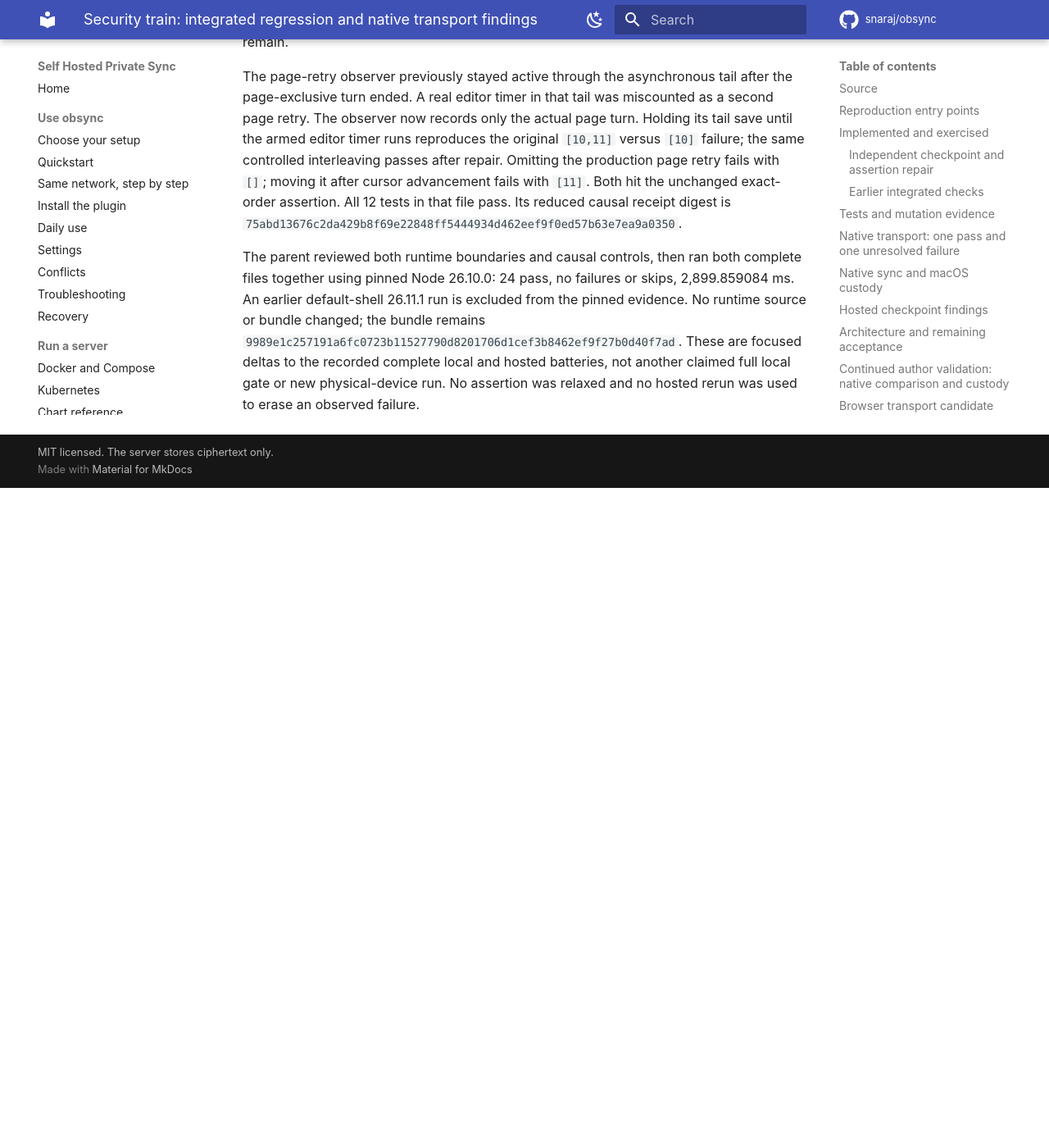
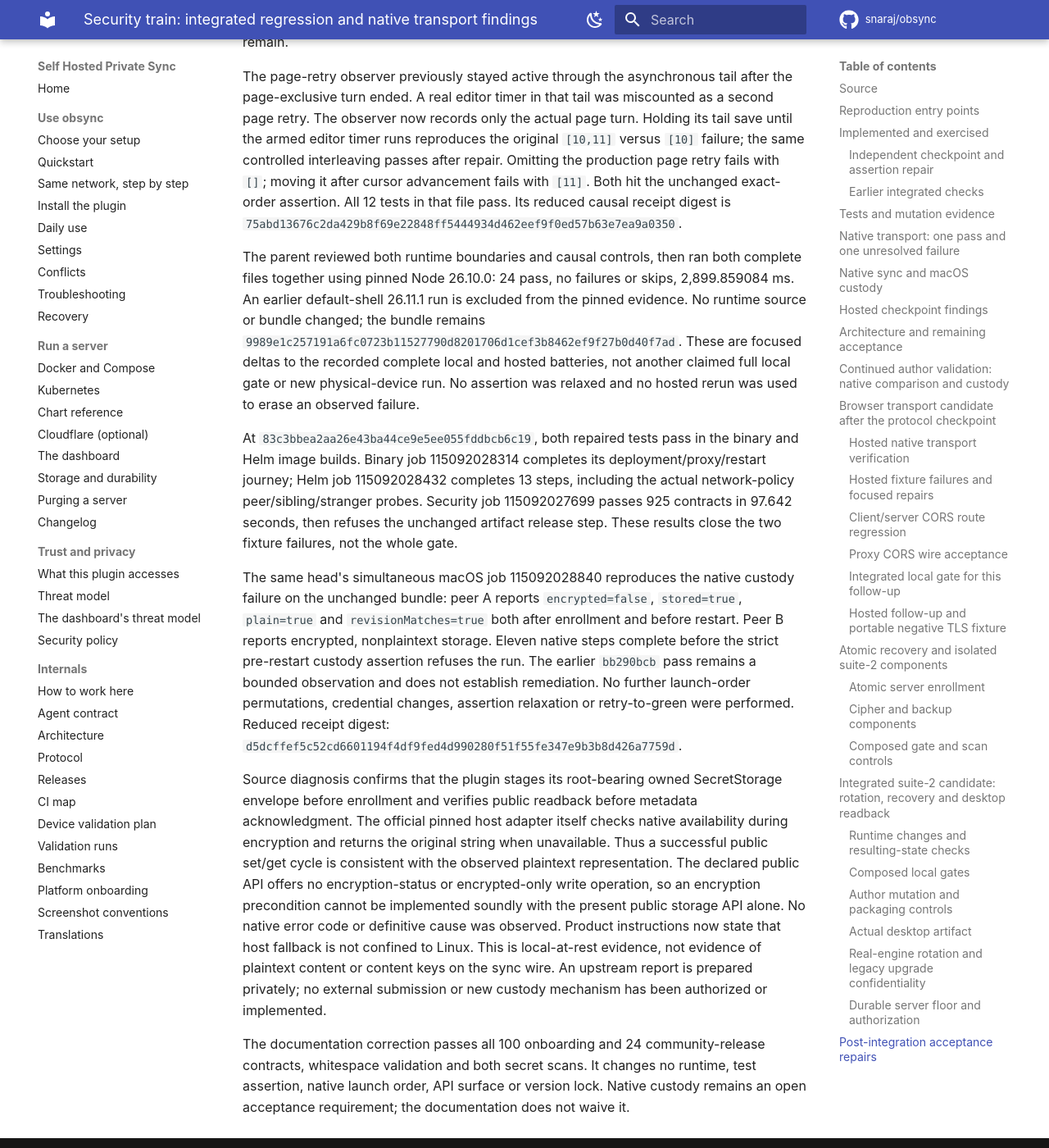
Before and after one commit to snaraj/obsync, an MkDocs documentation site: the page built from docs/validation-runs/2026-10-12-security-train.md, in a window 1280 px wide and 1400 px high, scrolled down 38027 px. Shown: the whole window at 82% size. Built offline with MkDocs 1.6.1 and Material for MkDocs 9.7.7, drawn with Linux system fonts in a browser that asks for light colours; comment, search, counter and statistics services are not loaded; before the commit the page ends 38622 px from its top, so only the background shows below that.

Commit message:
Document recurring native SecretStorage encryption failure
The simultaneous macOS journey at 83c3bbea reproduced plaintext local secret
storage despite valid public readback and matching metadata revisions. The
previous bounded pass did not resolve the host limitation; Linux-only warning
wording was incomplete and could imply readback proved encryption on disk.

1. Explain host plaintext fallback on macOS and Linux separately from
   content encryption over the sync protocol.
2. Distinguish missing/failed public storage operations and pin refusals
   from native encryption availability, which the public API does not expose.
3. Record the current failed native custody observation, the successful
   restore/retry fixture repairs, and the unchanged acceptance requirements.

All 100 onboarding and 24 community-release contracts pass. Whitespace and
both secret scans pass. Read-only source diagnosis confirms that the native
adapter can return plaintext while the public set/get contract succeeds.
No native rerun, credential change, launch-order change, weaker assertion,
runtime change or new storage mechanism. An upstream report is prepared
privately; external submission remains an owner decision.

Accounting: +59/-7 across four documentation files. Part of #344.

- GPT-6

```diff
--- a/docs/community-plugin.md
+++ b/docs/community-plugin.md
@@ -65,6 +65,13 @@
 Obsidian's own [storage guide](https://docs.obsidian.md/plugins/guides/secret-storage)
 describes the storage itself.
 
+That API does not report whether the host encrypted an entry. If native
+encryption is unavailable, Obsidian can accept and read back an entry while
+storing it unencrypted. This has been observed on macOS as well as Linux.
+Successful sync and credential readback do not prove encryption on disk;
+obsync cannot detect this host fallback through the public API. This is
+separate from the encryption of content sent to the sync server.
+
 **On Linux**, that storage is only as strong as your desktop's keyring, such as
 GNOME Keyring or KWallet. Without one, as on a minimal window manager or in a
 container, Obsidian still accepts the keys and keeps them unencrypted (seen
@@ -75,8 +82,9 @@
 [On Linux, the keys may not be in a keyring](troubleshooting.md#on-linux-the-keys-may-not-be-in-a-keyring)
 says what to do.
 
-If secret storage is unavailable or cannot be verified, sync stops with an
-error, and nothing is sent or changed. Then:
+If the secret-storage API is missing, a read or write fails, or the owned entry
+does not match its metadata, sync stops with an error. The host's unencrypted
+fallback can still pass these checks. For a reported storage error:
 
 1. Reload Obsidian.
 2. If it keeps happening, have your complete recovery backup or another syncing device
--- a/docs/validation-runs/2026-10-12-security-train.md
+++ b/docs/validation-runs/2026-10-12-security-train.md
@@ -1576,3 +1576,40 @@
 These are focused deltas to the recorded complete local and hosted batteries,
 not another claimed full local gate or new physical-device run. No assertion
 was relaxed and no hosted rerun was used to erase an observed failure.
+
+At `83c3bbea2aa26e43ba44ce9e5ee055fddbcb6c19`, both repaired tests pass in
+the binary and Helm image builds. Binary job 115092028314 completes its
+deployment/proxy/restart journey; Helm job 115092028432 completes 13 steps,
+including the actual network-policy peer/sibling/stranger probes. Security
+job 115092027699 passes 925 contracts in 97.642 seconds, then refuses the
+unchanged artifact release step. These results close the two fixture failures,
+not the whole gate.
+
+The same head's simultaneous macOS job 115092028840 reproduces the native
+custody failure on the unchanged bundle: peer A reports `encrypted=false`,
+`stored=true`, `plain=true` and `revisionMatches=true` both after enrollment
+and before restart. Peer B reports encrypted, nonplaintext storage. Eleven
+native steps complete before the strict pre-restart custody assertion refuses
+the run. The earlier `bb290bcb` pass remains a bounded observation and does
+not establish remediation. No further launch-order permutations, credential
+changes, assertion relaxation or retry-to-green were performed. Reduced
+receipt digest: `d5dcffef5c52cd6601194f4df9fed4d990280f51f55fe347e9b3b8d426a7759d`.
+
+Source diagnosis confirms that the plugin stages its root-bearing owned
+SecretStorage envelope before enrollment and verifies public readback before
+metadata acknowledgment. The official pinned host adapter itself checks native
+availability during encryption and returns the original string when unavailable.
+Thus a successful public set/get cycle is consistent with the observed
+plaintext representation. The declared public API offers no encryption-status
+or encrypted-only write operation, so an encryption precondition cannot be
+implemented soundly with the present public storage API alone. No native error
+code or definitive cause was observed. Product instructions now state that
+host fallback is not confined to Linux. This is local-at-rest evidence, not
+evidence of plaintext content or content keys on the sync wire. An upstream
+report is prepared privately; no external submission or new custody mechanism
+has been authorized or implemented.
+
+The documentation correction passes all 100 onboarding and 24 community-release
+contracts, whitespace validation and both secret scans. It changes no runtime,
+test assertion, native launch order, API surface or version lock. Native custody
+remains an open acceptance requirement; the documentation does not waive it.
```
Also changed, not shown: docs/security/e2ee-audit-2026-10.md (+7 -5 lines), docs/threat-model.md (+5 -0 lines).
